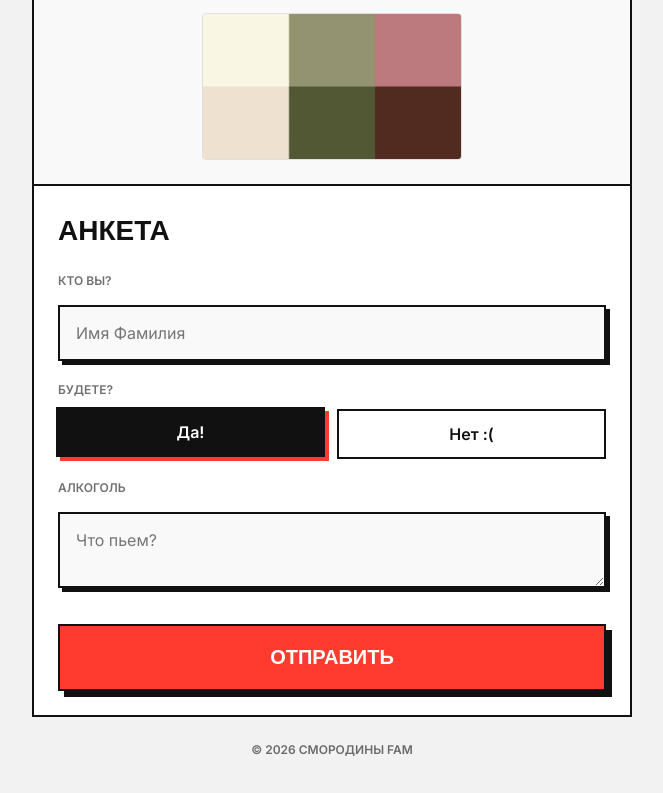
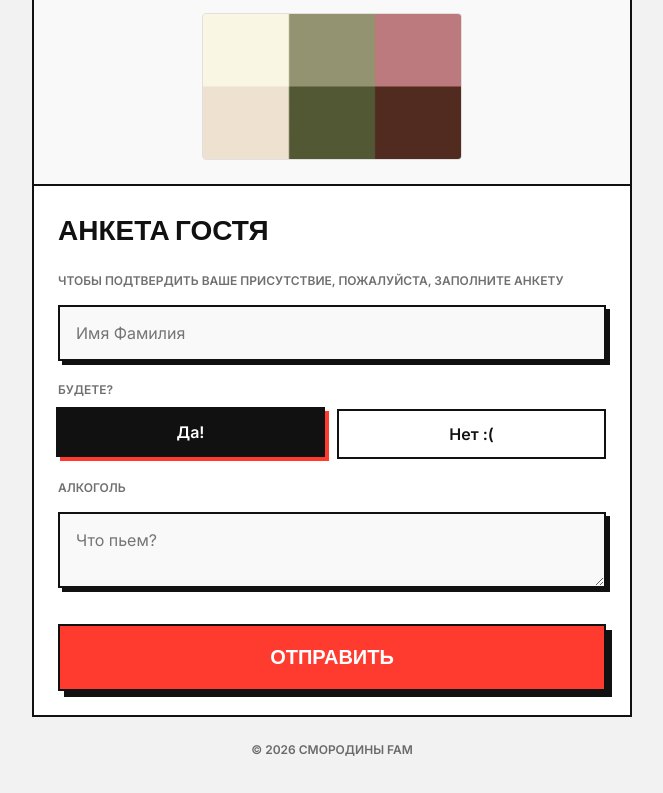
Before and after one commit to smorodin0501-commits/anniversary-smorodiny, a plain HTML site: page index.html in a window 1280 px wide. Shown: the part 1198-1991 px from the top of the page, without its empty margins (308-971 px from the left). Drawn offline with Linux system fonts and the light colour scheme.

Commit message:
Update index.html

```diff
--- a/index.html
+++ b/index.html
@@ -88,10 +88,10 @@
 
     <section class="rsvp">
       <div class="block">
-        <h2 class="section-title">Анкета</h2>
+        <h2 class="section-title">Анкета гостя</h2>
         <form id="rsvp-form" action="#" method="post">
           <div class="form-group">
-            <label for="name" class="label">Кто вы?</label>
+            <label for="name" class="label">Чтобы подтвердить ваше присутствие, пожалуйста, заполните анкету</label>
             <input type="text" id="name" name="name" placeholder="Имя Фамилия" required>
           </div>
 
```
